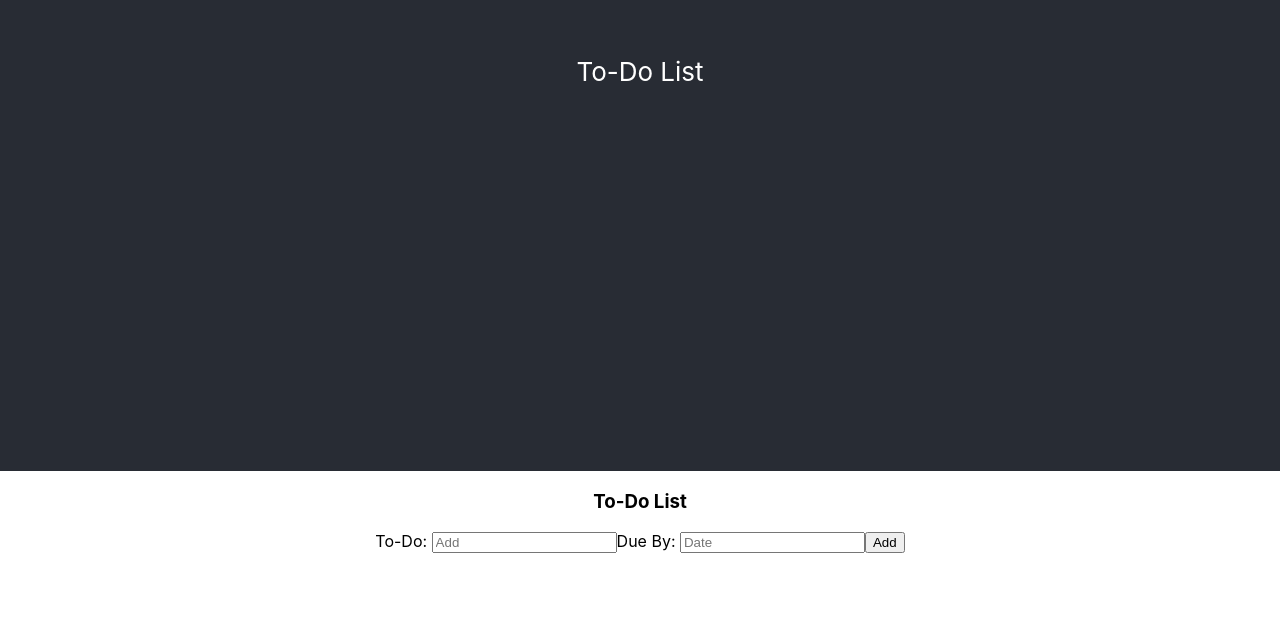
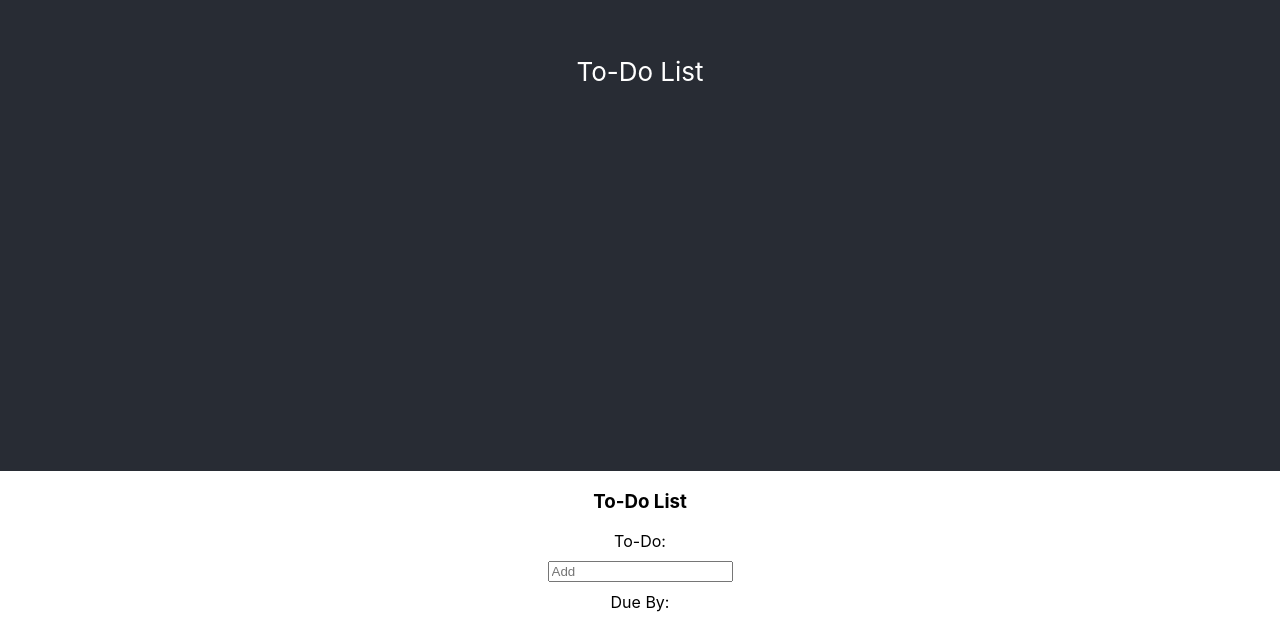
Before and after one commit to kwolosonovich/react-todo, a React (Create React App) app: page / in a window 1280 px wide. Shown: the part 329-949 px from the top of the page. Before the commit the page ends 882 px from the top, so only its background shows below. Built offline with nearby package versions, Linux system fonts and the light colour scheme.

Commit message:
styles for form and item components

```diff
--- a/src/App.js
+++ b/src/App.js
@@ -1,4 +1,4 @@
-import logo from './logo.svg';
+import React from "react";
 import './App.css';
 import TodoList from './TodoList'
 
--- /dev/null
+++ b/src/Item.css
@@ -0,0 +1,5 @@
+ul {
+    list-style-type: none;
+    margin: 25px;
+    padding: 0px;
+}
--- a/src/Item.js
+++ b/src/Item.js
@@ -1,5 +1,6 @@
 import React, { useState } from "react";
 import TodoList from './TodoList'
+import './Item.css'
 
 const Item = ({id, name, date}) => {
     return (
--- /dev/null
+++ b/src/NewItemForm.css
@@ -0,0 +1,12 @@
+label {
+    display: block;
+}
+input {
+    display: inline-block;
+    margin: 10px auto;
+}
+button {
+    display: block;
+    position: relative;
+    margin: 10px auto;
+}
--- a/src/NewItemForm.js
+++ b/src/NewItemForm.js
@@ -1,5 +1,6 @@
 import React, { useState } from "react";
 import Item from "./Item"
+import './NewItemForm.css'
 // import { Formik, Form, Field } from "formik";
 // import * as Yup from "yup";
 
```
